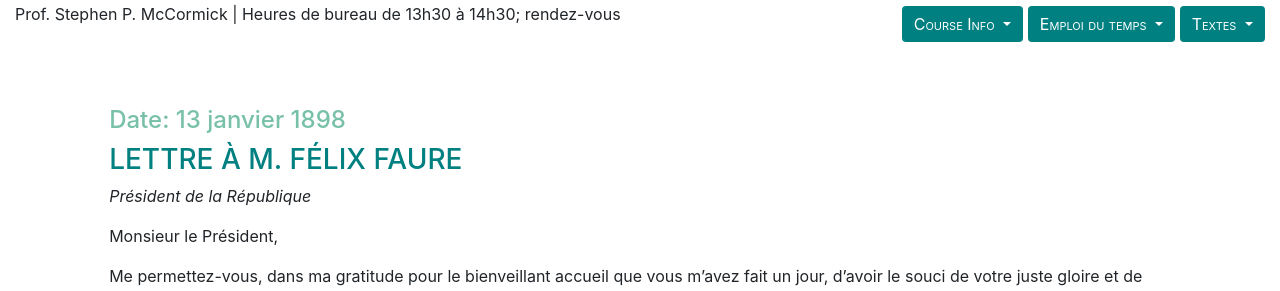
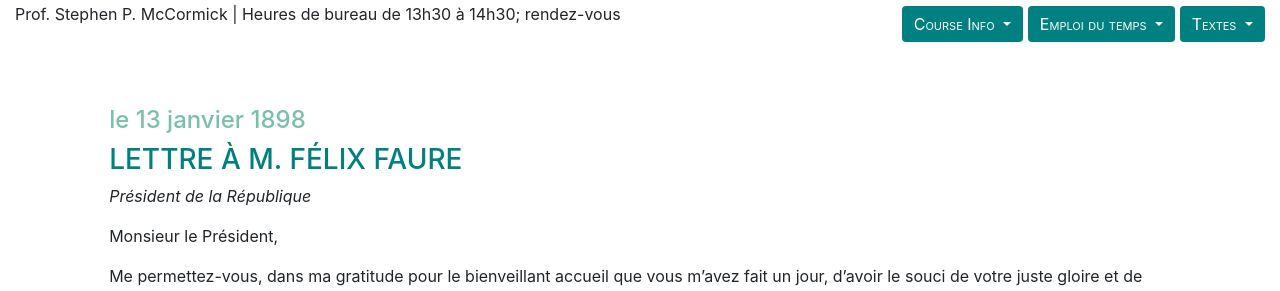
Before and after one commit to SteveWLU/fren283, a Jekyll site: the page built from texts/emile-zola.md, in a window 1280 px wide and 900 px high. Shown: the part 245-536 px from the top of the window. Built offline with Jekyll 4.4.1, drawn with Linux system fonts in a browser that asks for light colours; nearby versions of some CDN libraries; our own code applies the rules of GitHub Pages for plain Markdown files.

Commit message:
Update emile-zola.md

```diff
--- a/texts/emile-zola.md
+++ b/texts/emile-zola.md
@@ -5,7 +5,7 @@ layout: text
 source: [Émile Zola, “J’accuse...”](https://fr.m.wikisource.org/wiki/J’accuse…!)
 ---
 
-#### Date: 13 janvier 1898
+#### le 13 janvier 1898
 
 ### LETTRE À M. FÉLIX FAURE
 *Président de la République*
```
